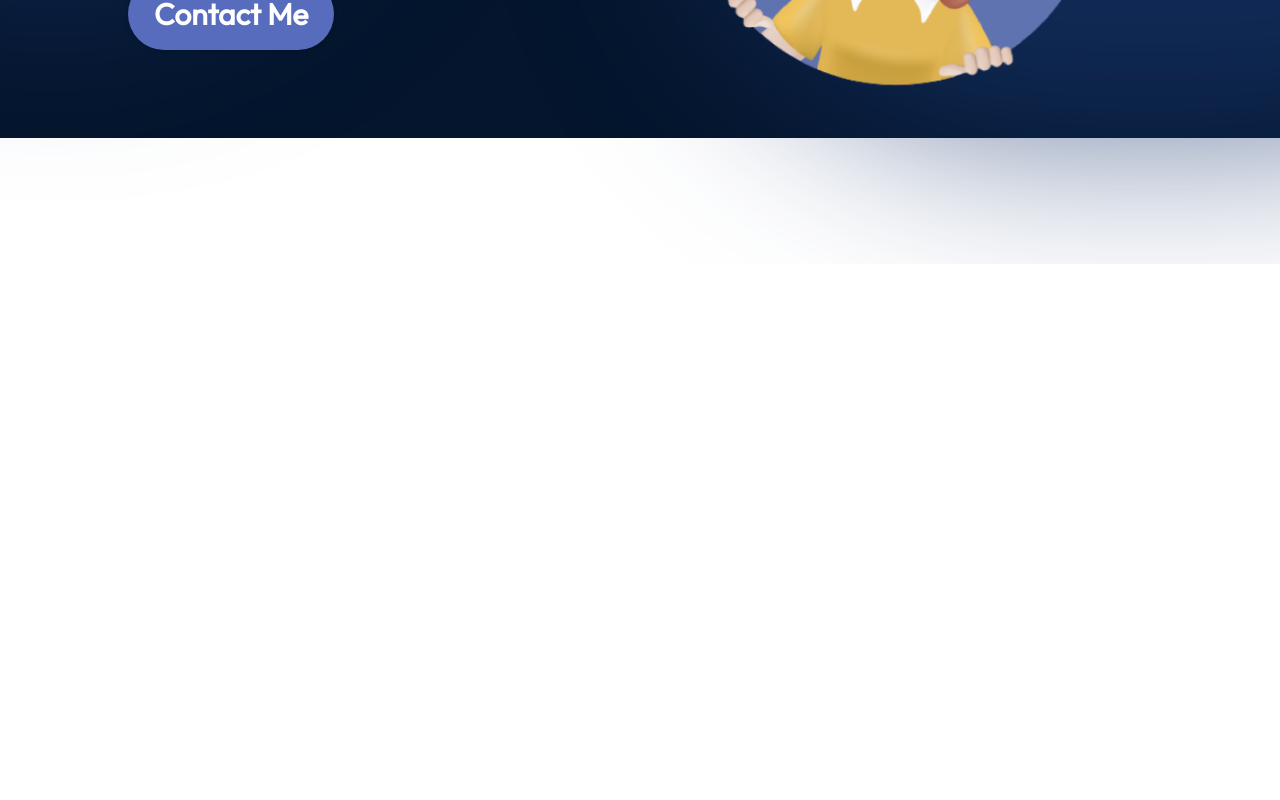
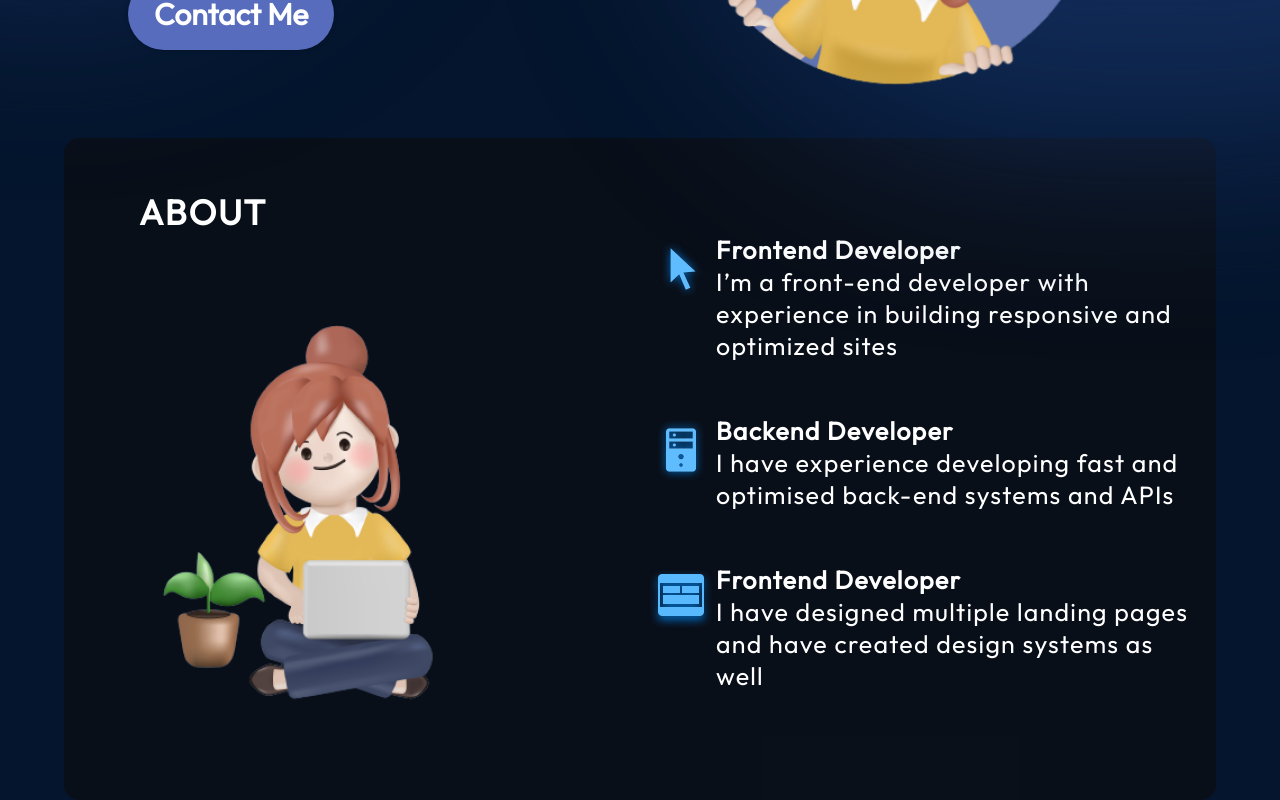
Before and after one commit to crypto-Nik/PortfolioWebsite, a React (Vite) app in the folder my-portfolio/: page / in a window 1280 px wide. Shown: the part 536-1336 px from the top of the page. Before the commit the page ends 800 px from the top, so only its background shows below. Built offline with nearby package versions, Linux system fonts and the light colour scheme.

Commit message:
feat:added about section

```diff
--- a/my-portfolio/src/App.jsx
+++ b/my-portfolio/src/App.jsx
@@ -1,4 +1,5 @@
 import styles from "./App.module.css";
+import About from "./components/About/About";
 import Hero from "./components/Hero/Hero";
 import Navbar from "./components/Navbar";
 
@@ -7,6 +8,7 @@ function App() {
     <div className={styles.App}>
       <Navbar />
       <Hero />
+      <About />
     </div>
   );
 }
--- /dev/null
+++ b/my-portfolio/src/components/About/About.jsx
@@ -0,0 +1,65 @@
+// eslint-disable-next-line no-unused-vars
+import React from "react";
+import { getImageUrl } from "../../utils/util";
+import styles from "./about.module.css";
+
+// eslint-disable-next-line react/prop-types
+const Card = ({ icon, title, description }) => {
+  return (
+    <div className={styles.innnerCardContainer}>
+      <img src={icon} className={styles.cardIcon} />
+      <div>
+        <h3 className={styles.cardTitle}>{title}</h3>
+        <p className={styles.cardDesc}>{description}</p>
+      </div>
+    </div>
+  );
+};
+
+const about = [
+  {
+    icon: getImageUrl("about/cursorIcon.png"),
+    title: "Frontend Developer",
+    description:
+      "I’m a front-end developer with experience in building responsive and optimized sites",
+  },
+  {
+    icon: getImageUrl("about/serverIcon.png"),
+    title: "Backend Developer",
+    description:
+      "I have experience developing fast and optimised back-end systems and APIs",
+  },
+  {
+    icon: getImageUrl("about/uiIcon.png"),
+    title: "Frontend Developer",
+    description:
+      "I have designed multiple landing pages and have created design systems as well",
+  },
+];
+
+function About() {
+  return (
+    <section className={styles.aboutContainer} id="about">
+      <div>
+        <h2 className={styles.aboutTitle}>About</h2>
+
+        <img
+          src={getImageUrl("about/aboutImage.png")}
+          className={styles.aboutImage}
+        />
+      </div>
+      <div className={styles.cardContainer}>
+        {about.map((card, index) => (
+          <Card
+            key={index}
+            icon={card.icon}
+            title={card.title}
+            description={card.description}
+          />
+        ))}
+      </div>
+    </section>
+  );
+}
+
+export default About;
--- /dev/null
+++ b/my-portfolio/src/components/About/about.module.css
@@ -0,0 +1,78 @@
+@import "../../vars.css";
+
+.aboutContainer{
+    border-radius: 15px;
+    background: rgba(12, 12, 12, 0.60);
+    margin: auto;
+    width: 90%;
+    display: flex;
+    flex-direction: row;
+    align-items: center;
+}
+.innnerCardContainer{
+    border-radius: 20px;
+background-image: linear-gradient(90deg, rgba(165, 215, 232, 0.42) 0%, rgba(255, 255, 255, 0.00) 100%);
+padding: 20px;
+display: flex;
+flex-direction: row;
+align-items: flex-start;
+margin-bottom: 13px;
+background-size: 0 100%;
+background-repeat: no-repeat;
+transition: 0.4s;
+}
+
+.innnerCardContainer:hover{
+    background-size: 100% 100%;
+}
+
+.cardIcon {
+
+}
+
+.cardTitle {
+    font-family: Outfit;
+    font-size: 25px;
+    font-style: normal;
+    font-weight: 600;
+    letter-spacing: 1.25px;
+}
+
+.cardDesc{
+font-family: Outfit;
+font-size: 25px;
+font-style: normal;
+font-weight: 400;
+letter-spacing: 1.25px;
+}
+
+.cardContainer {
+
+}
+
+.aboutTitle {
+    margin-left: 75px;
+    margin-top: 52px;
+    font-family: Outfit;
+    font-size: 35px;
+    font-style: normal;
+    font-weight: 700;
+    line-height: normal;
+    letter-spacing: 1.75px;
+    text-transform: uppercase;
+}
+
+@media screen and (max-width: 768px) {
+    .aboutImage {
+        display: none;
+    }
+    .aboutContainer{
+
+        background: none;
+        flex-direction: column;
+        align-items: flex-start;
+    }
+    .aboutTitle {
+        margin: 52px 0;
+    }
+}
--- a/my-portfolio/src/index.css
+++ b/my-portfolio/src/index.css
@@ -4,3 +4,7 @@
     padding: 0;
     font-family: "Outfit";
 }
+
+html {
+    scroll-behavior: smooth;
+}
```
Also changed, not shown: my-portfolio/src/components/Expereince/Experience.jsx (added, +7 -0 lines), my-portfolio/src/data/history.json (added, +29 -0 lines), my-portfolio/src/data/skills.json (added, +30 -0 lines), my-portfolio/src/components/Expereince/experience.module.css (added).
